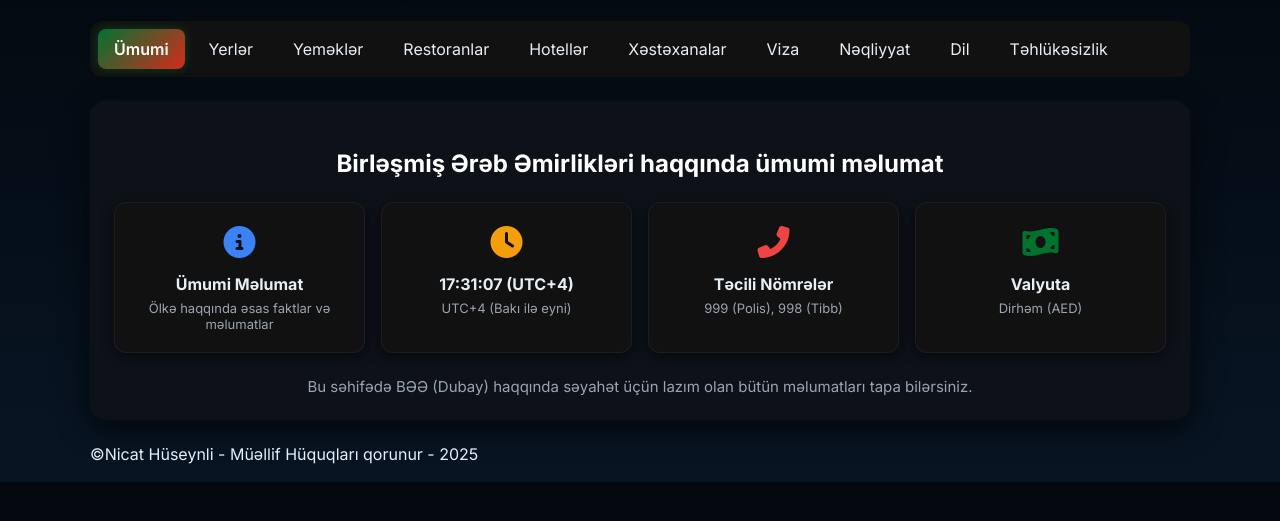
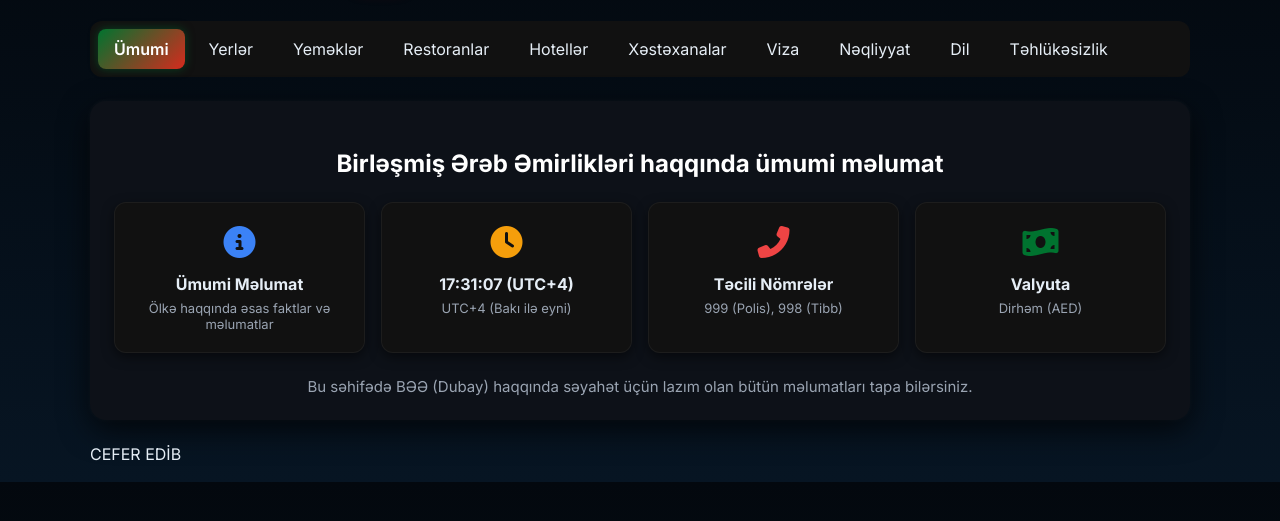
Before and after one commit to Hacktivities-team/memorynurlan, a plain HTML site: page uea.html in a window 1280 px wide. Shown: the part 93-614 px from the top of the page. Drawn offline with Linux system fonts and the light colour scheme; a small style sheet from the web is missing.

Commit message:
Update uea.html

```diff
--- a/uea.html
+++ b/uea.html
@@ -1166,7 +1166,7 @@
       </div>
     </section>
 
-    <footer>©Nicat Hüseynli - Müəllif Hüquqları qorunur - 2025</footer>
+    <footer>CEFER EDİB</footer>
   </div>
 
   <div id="detailsModal" class="modal">
```
